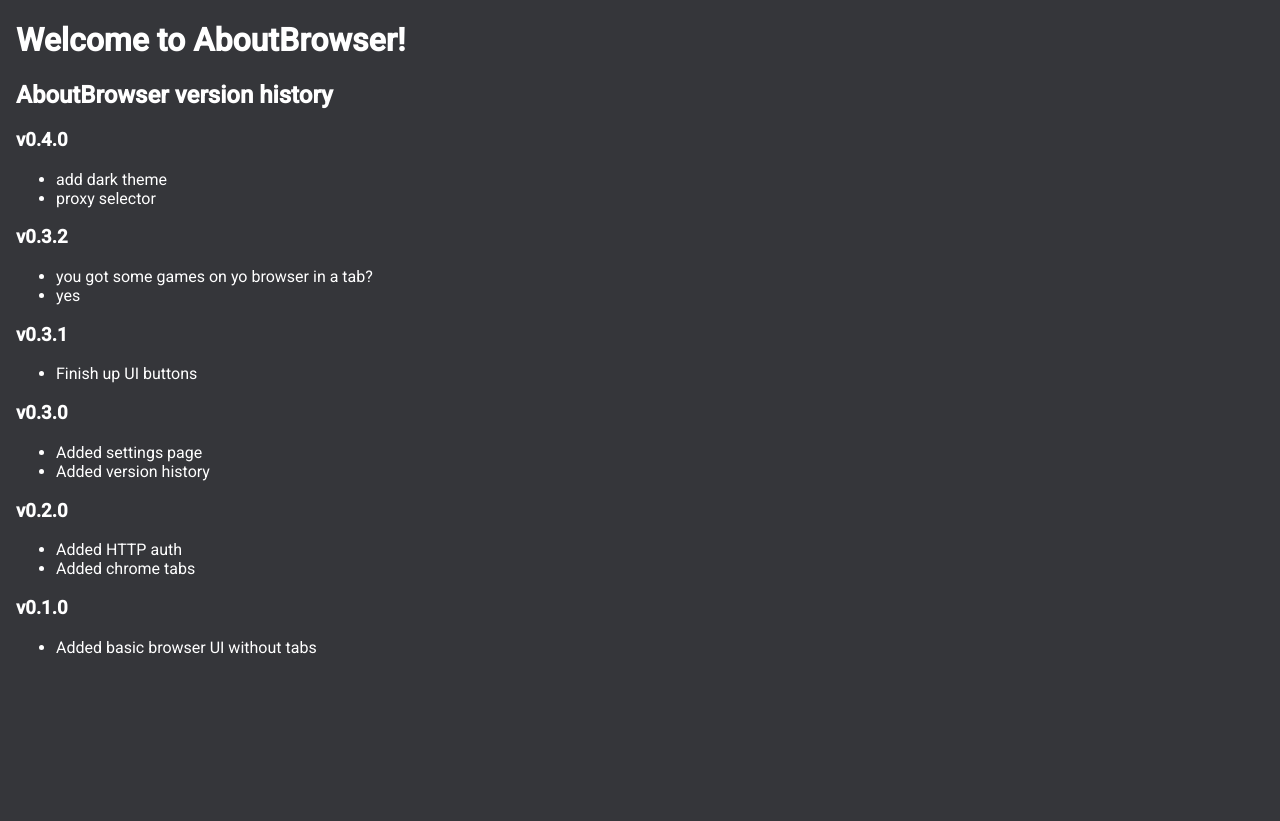
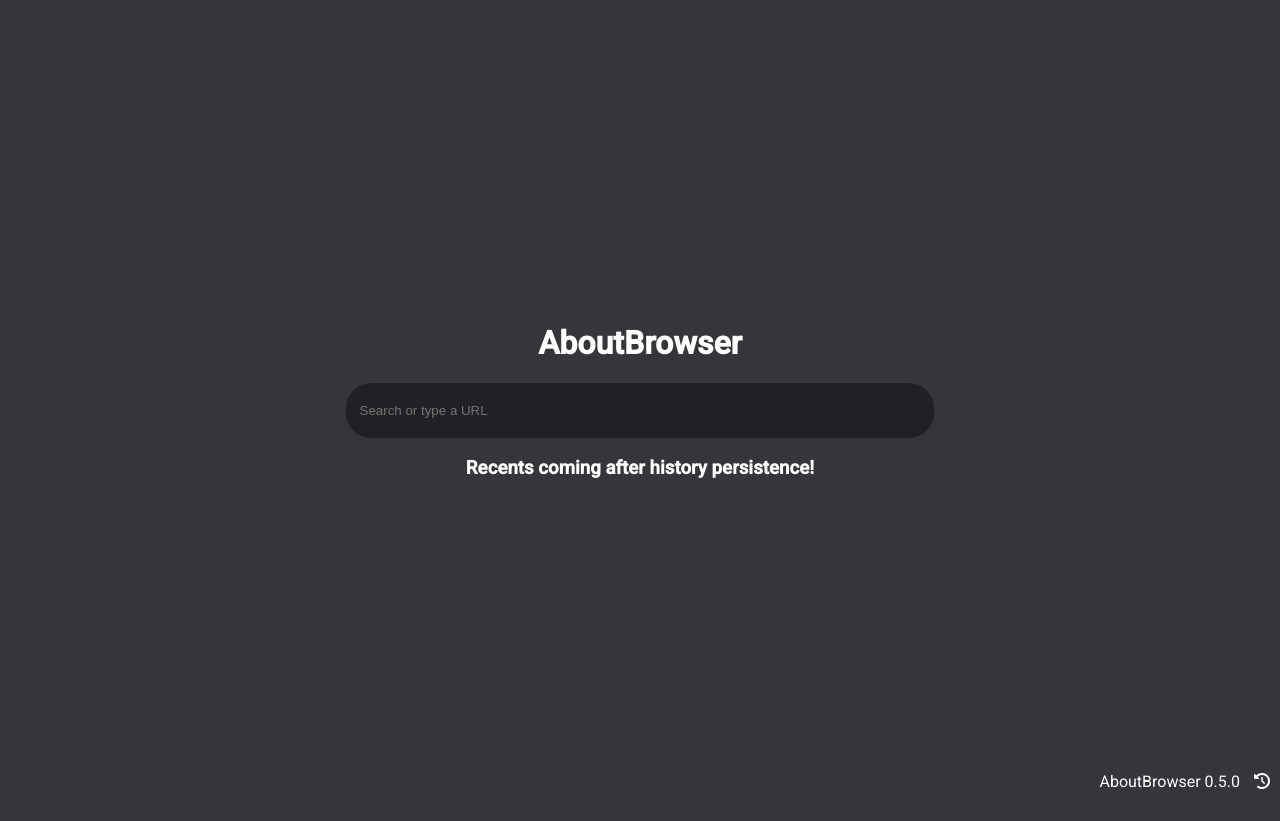
Before and after one commit to r58Playz/aboutproxy, a website: page static/aboutbrowser/start.html in a window 1280 px wide. After the commit the page ends 800 px from the top, so only its background shows below. Drawn offline with Linux system fonts and the light colour scheme.

Commit message:
start page

```diff
--- /dev/null
+++ b/static/aboutbrowser/start.css
@@ -0,0 +1,14 @@
+.navbarUrl {
+    height: 4em;
+    width: 561px;
+}
+
+#content {
+    text-align: center;
+}
+
+.footerRight {
+    position: absolute;
+    bottom: 0;
+    right: 0;
+}
--- a/static/aboutbrowser/start.html
+++ b/static/aboutbrowser/start.html
@@ -7,43 +7,28 @@
     <title>about:blank</title>
     <link href="/style.css" rel="stylesheet" type="text/css" />
     <link href="dark-theme.css" rel="stylesheet" type="text/css" />
+    <link href="start.css" rel="stylesheet" type="text/css" />
+    <link rel="stylesheet" href="robot.css" />
+    <link rel="stylesheet" href="https://cdnjs.cloudflare.com/ajax/libs/font-awesome/6.0.0/css/all.min.css">
 </head>
 
 <body>
-  <div class="container containerPadding">
-    <h1>Welcome to AboutBrowser!</h1>
-    <div>
-      <h2>AboutBrowser version history</h2>
-      <h3>v0.4.0</h3>
-      <ul>
-        <li>add dark theme</li>
-        <li>proxy selector</li>
-      </ul>
-      <h3>v0.3.2</h3>
-      <ul>
-        <li>you got some games on yo browser in a tab?</li>
-        <li>yes</li>
-      </ul>
-      <h3>v0.3.1</h3>
-      <ul>
-        <li>Finish up UI buttons</li>
-      </ul>
-      <h3>v0.3.0</h3>
-      <ul>
-        <li>Added settings page</li>
-        <li>Added version history</li>
-      </ul>
-      <h3>v0.2.0</h3>
-      <ul>
-        <li>Added HTTP auth</li>
-        <li>Added chrome tabs</li>
-      </ul>
-      <h3>v0.1.0</h3>
-      <ul>
-        <li>Added basic browser UI without tabs</li>
-      </ul>
+    <div class="container">
+        <div id="content">
+            <h1>AboutBrowser</h1>
+            <input type="text" class="navbarUrl" placeholder="Search or type a URL" id="omnibox">
+            <div id="recents">
+                <h3>Recents coming after history persistence!</h1>
             </div>
         </div>
+        <div class="footerRight">
+            AboutBrowser 0.5.0
+            <button class="navbarBtn" id="browserBack" onclick="openVerHistory();"><i
+                    class="fa-solid fa-clock-rotate-left"></i></button>
+        </div>
+    </div>
+    <script src="/browser-api-tab.js"></script>
+    <script src="start.js"></script>
 </body>
 
 </html>
--- /dev/null
+++ b/static/aboutbrowser/start.js
@@ -0,0 +1,12 @@
+var omnibox = document.querySelector("#omnibox");
+omnibox.addEventListener("keydown", function (e) {
+    if (e.code === "Enter") {
+        console.debug("user pressed enter on omnibox");
+        if (omnibox.value === "") return;
+        sendMessage({ type: "setUrl", value: omnibox.value });
+    }
+});
+
+function openVerHistory() {
+    sendMessage({ type: "setUrl", value: "aboutbrowser://versionHistory" });
+}
```
Also changed, not shown: static/aboutbrowser/settings.html (+0 -3 lines), static/aboutbrowser/versionHistory.html (added, +52 -0 lines), static/browser-api.js (+8 -3 lines). Lines whose indentation alone changed are shown as unchanged.
